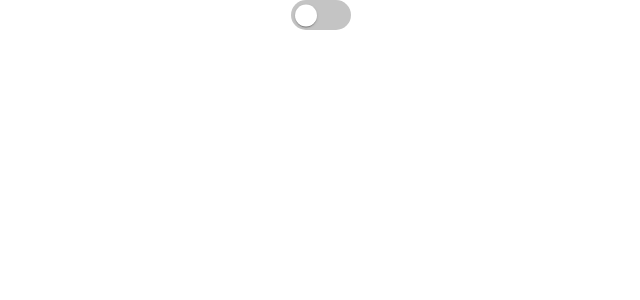
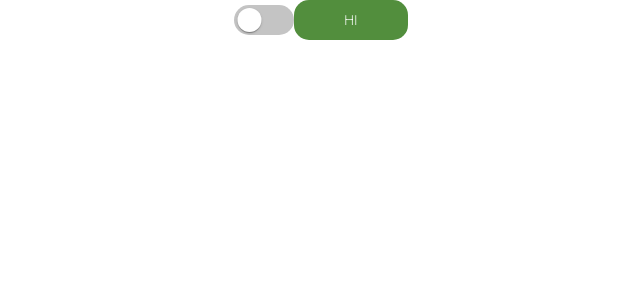
Before and after one commit to ElyTgy/grocr, a React (Create React App) app: page / in a window 1280 px wide. Shown: the top 300 px of the page, without its empty margins (319-959 px from the left). Built offline with nearby package versions, Linux system fonts and the light colour scheme.

Commit message:
add button

```diff
--- a/src/App.js
+++ b/src/App.js
@@ -3,7 +3,7 @@ import './App.css';
 import Switch from "./Switch";
 import {ThemeProvider} from '@mui/material/styles';
 import theme from "./Theme";
-
+import Button from './Button.js'
 
 //TODO: install and include the title font
 
@@ -12,6 +12,7 @@ function App() {
 	  <ThemeProvider theme={theme}>
 		<div className="App">
 			<Switch/>
+			<Button color="green">HI</Button>
 		</div>
 	  </ThemeProvider>
   );
--- /dev/null
+++ b/src/Button.js
@@ -0,0 +1,26 @@
+import * as React from 'react';
+import Button from '@mui/material/Button';
+import { styled, createTheme, ThemeProvider } from '@mui/system';
+
+
+const StyledButton = styled(Button)((props) => ({
+    width: '114px',
+    height: '40px',
+    backgroundColor: props.myBackgroundColor ? props.myBackgroundColor : 'white',
+    fontWeight: "300",
+    color: props.myBackgroundColor ? '#fff' : '#528E3D',
+    border: !props.myBackgroundColor ? '2px solid #528E3D' : '0',
+    borderRadius: '15px',
+    fontFamily: "Jost" ,
+    ':hover':{
+        backgroundColor: props.myBackgroundColor ? props.myBackgroundColor : 'white',
+    }
+  }));
+
+
+
+export default function CustomButton(props) {
+    let color = null;
+    if(props.color==='grey'){color="#C4C4C4"}else if(props.color==='green'){color="#528E3D"}
+    return <StyledButton myBackgroundColor={color}>{props.children}</StyledButton>
+}
--- a/src/Switch.js
+++ b/src/Switch.js
@@ -47,9 +47,9 @@ export default styled((props) => (
     },
     '& .MuiSwitch-thumb': {
       boxSizing: 'border-box',
-      width: height - 8,
-      height: height - 8,
-      transform: `translate(2px, 2.5px)`,
+      width: height - 6,
+      height: height - 6,
+      transform: `translate(1.5px, 1px)`,
 
     },
     '& .MuiSwitch-track': {
--- a/src/Theme.js
+++ b/src/Theme.js
@@ -8,11 +8,13 @@ export default createTheme({
                 light: "#A9C79E",
                 dark: "#000000",
                 lighter: "#DCE8D8",
-                offwhite: "#EEF4EC"
+                offwhite: "#EEF4EC",
+                contrastText: "#000"
             },
         secondary:
             {
-                main: "#C4C4C4"
+                main: "#C4C4C4",
+                contrastText: "#000"
             }
     }
 })
```
